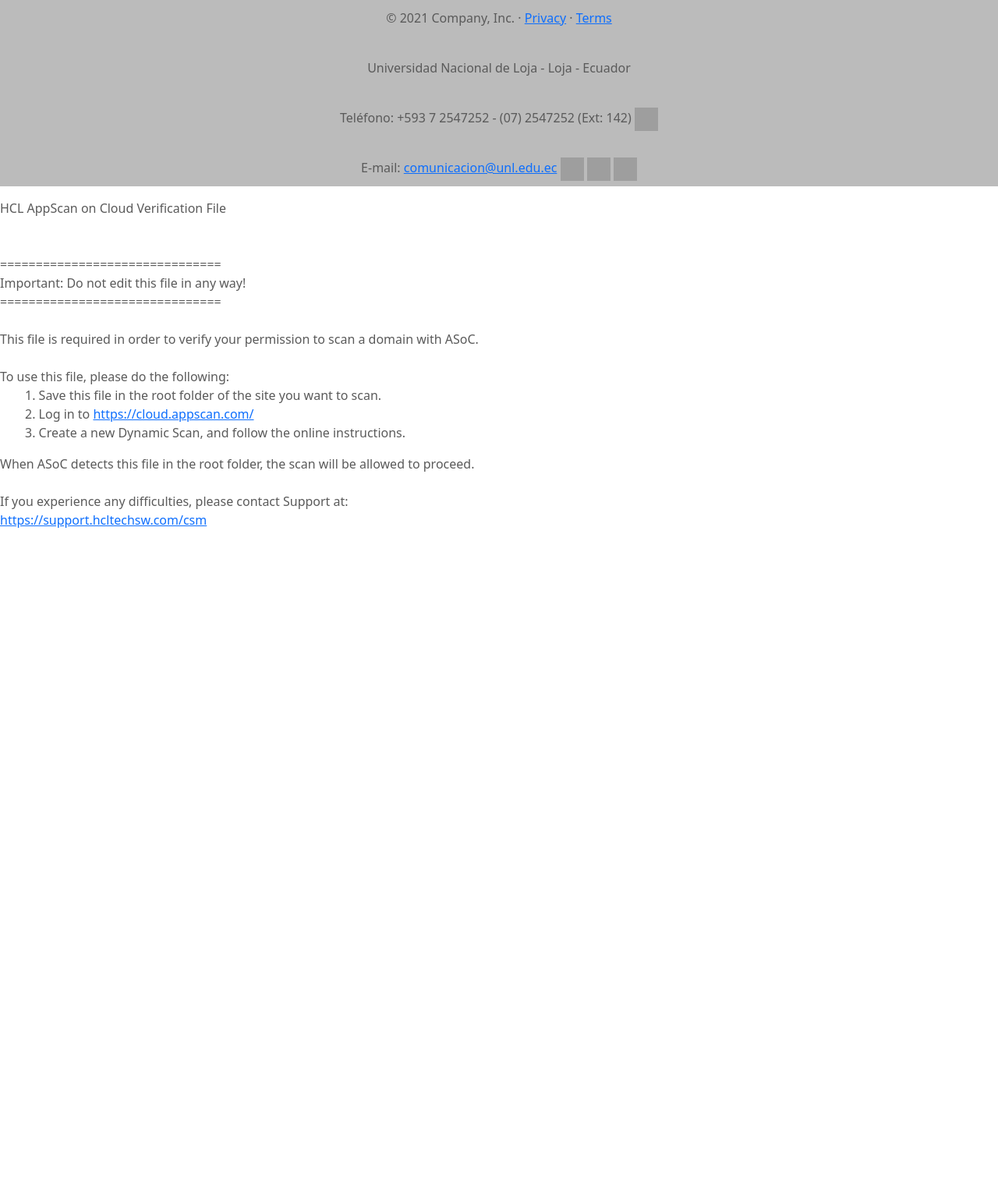
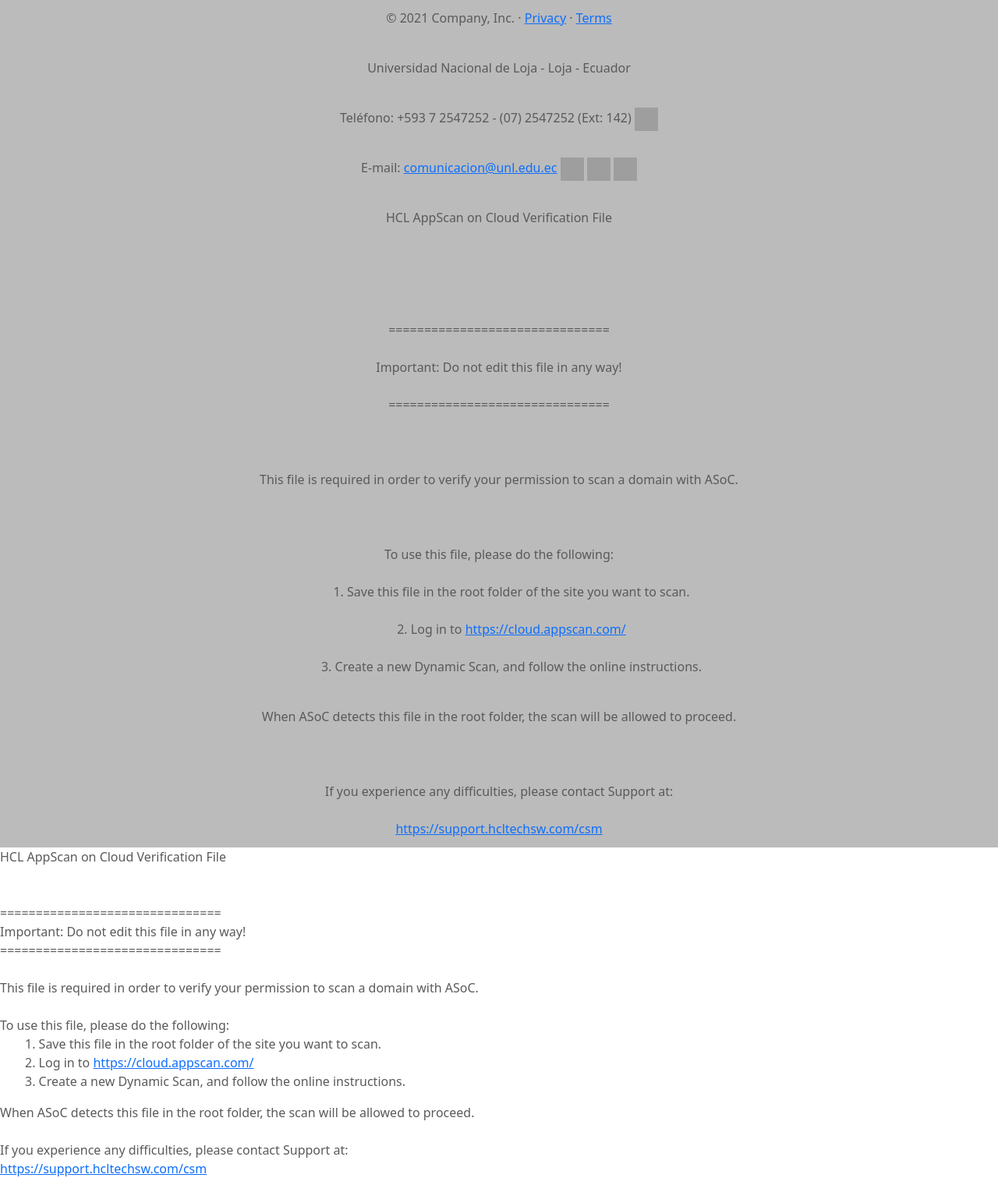
Before and after one commit to crisjona24/apptorneosazure, a Django app: page / in a window 1280 px wide. Shown: the part 1868-3379 px from the top of the page at 78% size. Before the commit the page ends 2545 px from the top, so only its background shows below. Run offline with Django 3.2, Linux system fonts and the light colour scheme; some libraries are stand-ins or nearby versions; grey boxes are pictures that could not be loaded.

Commit message:
Cambios 8

```diff
--- a/templates/footer.html
+++ b/templates/footer.html
@@ -1,17 +1,39 @@
 {% load static %}
 <!DOCTYPE html>
 <html>
+
 <head>
   <meta charset="utf-8">
   <title></title>
-   <link href="{% static '/footerr.css' %}" rel="stylesheet">
+  <link href="{% static '/footerr.css' %}" rel="stylesheet">
 </head>
+
 <body>
   <footer>
     <p>&copy; 2021 Company, Inc. &middot; <a href="#">Privacy</a> &middot; <a href="#">Terms</a></p>
     <p>Universidad Nacional de Loja - Loja - Ecuador</p>
-    <p>Teléfono: +593 7 2547252 - (07) 2547252 (Ext: 142) <img src="https://cdn.icon-icons.com/icons2/1753/PNG/512/iconfinder-social-media-applications-23whatsapp-4102606_113811.png" width="30" height="30"></p>
-    <p> E-mail: <a href="#">comunicacion@unl.edu.ec</a> <img src="https://cdn.icon-icons.com/icons2/1826/PNG/512/4202110facebooklogosocialsocialmedia-115707_115594.png" width="30" height="30"> <img src="https://cdn.icon-icons.com/icons2/1211/PNG/512/1491579542-yumminkysocialmedia22_83078.png" width="30" height="30"> <img src="https://cdn.icon-icons.com/icons2/1584/PNG/512/3721672-instagram_108066.png" width="30" height="30"></p>
+    <p>Teléfono: +593 7 2547252 - (07) 2547252 (Ext: 142) <img
+        src="https://cdn.icon-icons.com/icons2/1753/PNG/512/iconfinder-social-media-applications-23whatsapp-4102606_113811.png"
+        width="30" height="30"></p>
+    <p> E-mail: <a href="#">comunicacion@unl.edu.ec</a> <img
+        src="https://cdn.icon-icons.com/icons2/1826/PNG/512/4202110facebooklogosocialsocialmedia-115707_115594.png"
+        width="30" height="30"> <img
+        src="https://cdn.icon-icons.com/icons2/1211/PNG/512/1491579542-yumminkysocialmedia22_83078.png" width="30"
+        height="30"> <img src="https://cdn.icon-icons.com/icons2/1584/PNG/512/3721672-instagram_108066.png" width="30"
+        height="30"></p>
+    <div id="verificationcode" value="1f2f0e23-b9a2-bce8-d97b-f2379fbcbb99"></div>HCL AppScan on Cloud Verification
+    File<br><br><br>===============================<br>Important: Do not edit this file in any
+    way!<br>===============================<br><br>This file is required in order to verify your permission to scan a
+    domain
+    with ASoC.<br><br>To use this file, please do the following:<ul>1. Save this file in the root folder of the site you
+      want to scan.<br>2. Log in to <a href='https://cloud.appscan.com/'>https://cloud.appscan.com/</a><br>3. Create a
+      new
+      Dynamic Scan, and follow the online instructions.</ul>When ASoC detects this file in the root folder, the scan
+    will
+    be allowed to proceed.<br><br>If you experience any difficulties, please contact Support at:<br><a
+      href='https://support.hcltechsw.com/csm'>https://support.hcltechsw.com/csm</a>
+
   </footer>
 </body>
+
 </html>
```
Also changed, not shown: templates/DomainVerification.html (+11 -1 lines).
